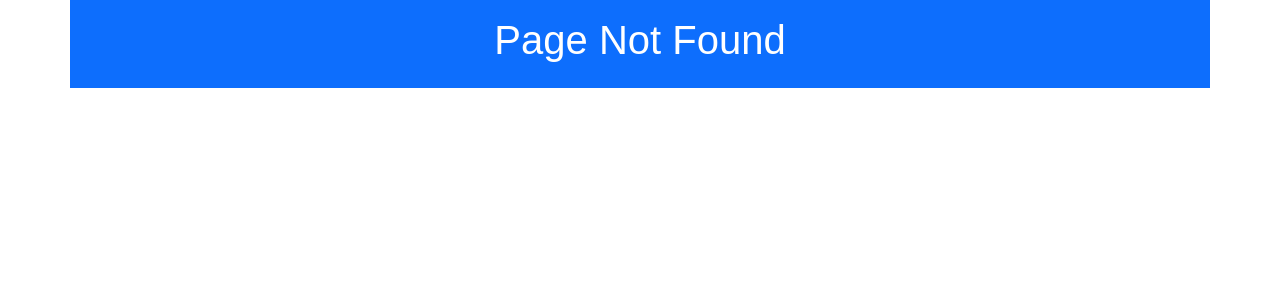
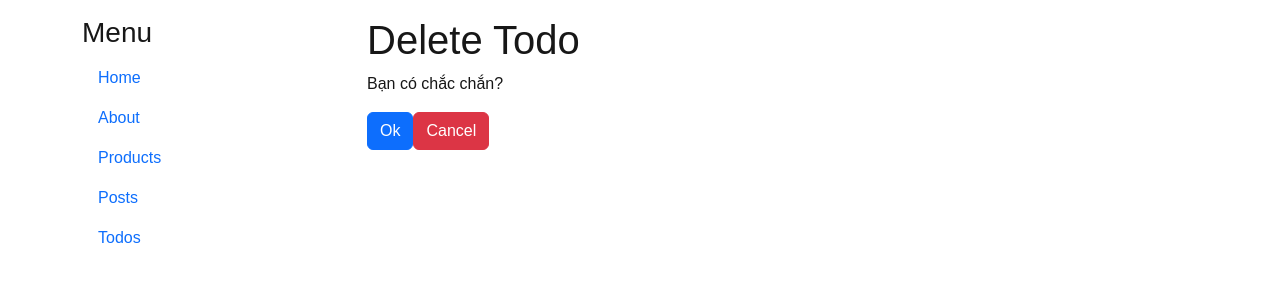
Before and after one commit to Unicode-Academy/nextjs_online, a Next.js app in the folder nextjs_basic/: page /todos/delete/1 in a window 1280 px wide. Before the commit this address had no page. Shown: the top 300 px of the page. Built offline with nearby package versions, Linux system fonts and the light colour scheme.

Commit message:
Delete Page Server Action

```diff
--- a/nextjs_basic/server/db.json
+++ b/nextjs_basic/server/db.json
@@ -1,24 +1,5 @@
 {
-  "todos": [
-    {
-      "title": "Learn ReactJS",
-      "content": "Demo Learn ReactJS",
-      "completed": true,
-      "id": 1
-    },
-    {
-      "title": "Learn NextJS",
-      "content": "Demo Learn NextJS",
-      "completed": false,
-      "id": 2
-    },
-    {
-      "title": "Learn JS 2",
-      "content": "Demo Learn JavaScript 1",
-      "completed": false,
-      "id": 3
-    }
-  ],
+  "todos": [],
   "posts": [
     {
       "id": 1,
--- a/nextjs_basic/src/app/(main-layout)/todos/action.ts
+++ b/nextjs_basic/src/app/(main-layout)/todos/action.ts
@@ -1,6 +1,7 @@
 "use server";
 
 import { revalidateTag } from "next/cache";
+import { redirect } from "next/navigation";
 
 interface Error {
   status?: number;
@@ -85,3 +86,11 @@ export const update = async (formData: FormData) => {
     };
   }
 };
+
+export const deleteTodo = async (formData: FormData) => {
+  const id = formData.get("id");
+  await fetch(`${process.env.NEXT_PUBLIC_SERVER_API}/todos/${id}`, {
+    method: "DELETE",
+  });
+  redirect("/todos");
+};
--- /dev/null
+++ b/nextjs_basic/src/app/(main-layout)/todos/delete/[id]/Button.tsx
@@ -0,0 +1,16 @@
+"use client";
+
+import { useRouter } from "next/navigation";
+
+export default function Button() {
+  const router = useRouter();
+  return (
+    <button
+      className="btn btn-danger"
+      type="button"
+      onClick={() => router.push(`/todos`)}
+    >
+      Cancel
+    </button>
+  );
+}
--- /dev/null
+++ b/nextjs_basic/src/app/(main-layout)/todos/delete/[id]/page.tsx
@@ -0,0 +1,17 @@
+import { deleteTodo } from "../../action";
+import Button from "./Button";
+type Params = {
+  params: Promise<{ id: string }>;
+};
+export default async function DeletePage({ params }: Params) {
+  const { id } = await params;
+  return (
+    <form action={deleteTodo}>
+      <h1>Delete Todo</h1>
+      <p>Bạn có chắc chắn?</p>
+      <button className="btn btn-primary">Ok</button>
+      <Button />
+      <input type="hidden" name="id" value={id} />
+    </form>
+  );
+}
--- a/nextjs_basic/src/app/(main-layout)/todos/page.tsx
+++ b/nextjs_basic/src/app/(main-layout)/todos/page.tsx
@@ -37,6 +37,12 @@ export default async function TodosPage({
       {todoList.map((todo: Todo) => (
         <h3 key={todo.id}>
           <Link href={`/todos/${todo.id}`}>{todo.title}</Link>
+          <Link
+            className="fs-6 float-end ms-2"
+            href={`/todos/delete/${todo.id}`}
+          >
+            Delete
+          </Link>
           <Link className="fs-6 float-end" href={`/todos/edit/${todo.id}`}>
             Edit
           </Link>
```
